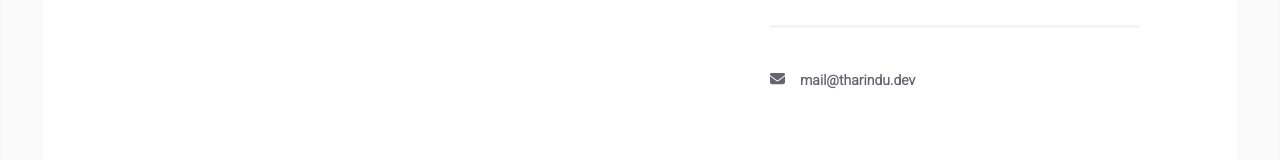
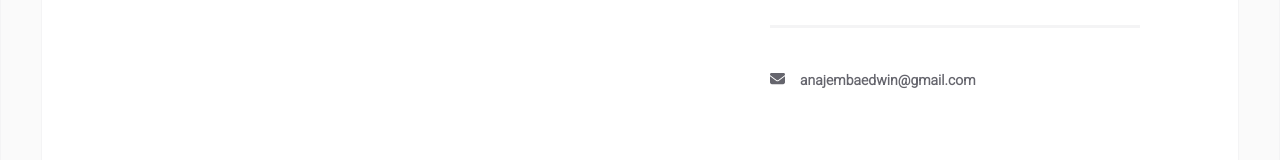
Before and after one commit to anajembaedwin/anajembaedwin.github.io, a React (Create React App) app: page /about in a window 1280 px wide. Shown: the part 739-899 px from the top of the page. Built offline with nearby package versions, Linux system fonts and the light colour scheme.

Commit message:
updated homepage title

```diff
--- a/src/app.css
+++ b/src/app.css
@@ -18,7 +18,8 @@
 }
 
 .page-content {
-	background-color: white;
+	/* background-color: white; */
+	background-color: rgba(65, 61, 61, 0);
 	position: relative;
 }
 
--- a/src/data/user.js
+++ b/src/data/user.js
@@ -1,8 +1,8 @@
 const INFO = {
 	main: {
-		title: "Reactfolio by truethari",
-		name: "Tharindu N.",
-		email: "mail@tharindu.dev",
+		title: "Portfolio by Edwin Anajemba",
+		name: "Edwin Anajemba",
+		email: "anajembaedwin@gmail.com",
 		logo: "../logo.png",
 	},
 
@@ -16,7 +16,7 @@ const INFO = {
 	},
 
 	homepage: {
-		title: "Full-stack web and mobile app developer, and amateur astronaut.",
+		title: "Backend and DevOps Engineer, with interest in Data and Machine Learning.",
 		description:
 			"I am a backend developer with expertise in Node.js. I have experience in building scalable, secure and reliable web applications using various frameworks and technologies. I enjoy solving complex problems and learning new skills. I am passionate about creating high-quality code that follows best practices and industry standards. I am always looking for new challenges and opportunities to grow as a developer.",
 	},
```
Also changed, not shown: package.json (+4 -4 lines), 1 other file (tests, documents, lock files or other folders).
